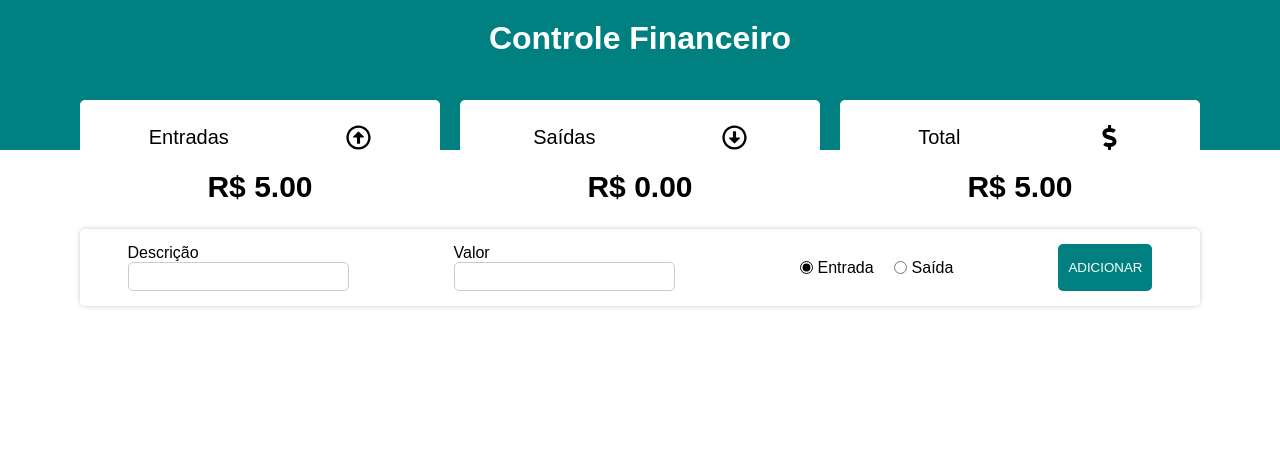
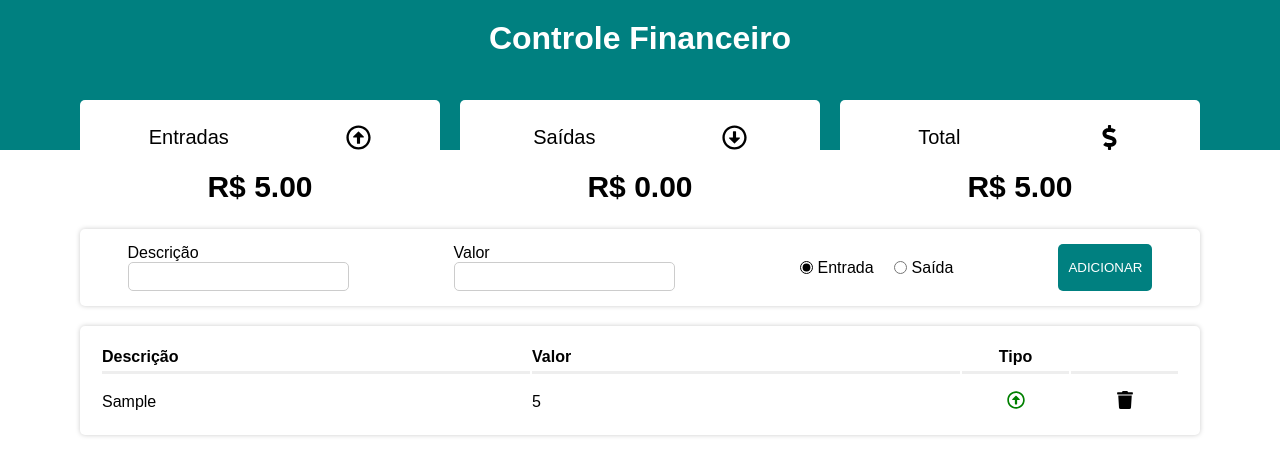
Before and after one commit to nilwandjg/controle-financeiro, a React (Create React App) app: page / in a window 1280 px wide. Both pictures are taken after typing "Sample", "5" into the empty fields and a click on the button "ADICIONAR". Shown: the top 476 px of the page. Built offline with nearby package versions, Linux system fonts and the light colour scheme.

Commit message:
Último commit com diversos ajustes

```diff
--- a/src/App.js
+++ b/src/App.js
@@ -30,7 +30,7 @@ const App = () => {
 
         setIncome(`R$ ${income}`);
         setExpense(`R$ ${expense}`);
-        setTotal(`${Number(income) < Number(expense) ? "-" : ""}R$ ${total}`);
+        setTotal(`${Number(income) < Number(expense) ? "- " : ""}R$ ${total}`);
 
     }, [transactionsList]);
 
@@ -46,7 +46,7 @@ const App = () => {
         <>
             <Header />
             <Resume income={income} expense={expense} total={total} />
-            <Form handleAdd={handleAdd} />
+            <Form handleAdd={handleAdd} transactionsList={transactionsList} setTransactionsList={setTransactionsList} />
             <GlobalStyle />
         </>
     )
--- a/src/components/Form/index.js
+++ b/src/components/Form/index.js
@@ -1,7 +1,8 @@
 import React, { useState } from 'react'
 import * as C from "./styles"
+import Grid from '../Grid';
 
-const Form = ({ handleAdd }) => {
+const Form = ({ handleAdd, transactionsList, setTransactionsList }) => {
     const [desc, setDesc] = useState("");
     const [amount, setAmount] = useState("");
     const [isExpense, setExpense] = useState(false);
@@ -63,8 +64,8 @@ const Form = ({ handleAdd }) => {
                     <C.Label htmlFor="rExpenses">Saída</C.Label>
                 </C.RadioGroup>
                 <C.Button onClick={handleSave}>ADICIONAR</C.Button>
-
             </C.Container>
+            <Grid itens={transactionsList} setItens={setTransactionsList} />
         </>
     )
 }
--- a/src/components/Grid/index.js
+++ b/src/components/Grid/index.js
@@ -3,6 +3,12 @@ import GridItem from "../GridItem"
 import * as C from "./styles"
 
 const Grid = ({ itens, setItens }) => {
+    const onDelete = (ID) => {
+        const newArray = itens.filter((transaction) => transaction.id !== ID)
+        setItens(newArray)
+        localStorage.setItem("Transactions", JSON.stringify(newArray))
+    }
+
     return (
         <C.Table>
             <C.Thead>
@@ -15,7 +21,7 @@ const Grid = ({ itens, setItens }) => {
             </C.Thead>
             <C.Tbody>
                 {itens?.map((item, index) => (
-                    <GridItem key={index} item={item} />
+                    <GridItem key={index} item={item} onDelete={onDelete} />
                 ))}
             </C.Tbody>
         </C.Table>
--- a/src/components/GridItem/index.js
+++ b/src/components/GridItem/index.js
@@ -1,27 +1,27 @@
 import React from 'react'
 import * as C from "./styles"
 import {
-    FaRegArrowCircleUp,
-    FaRegArrowCircleDown,
+    FaRegArrowAltCircleUp,
+    FaRegArrowAltCircleDown,
     FaTrash,
 } from "react-icons/fa"
 
 const GridItem = ({ item, onDelete }) => {
     return (
-       <C.Tr>
+        <C.Tr>
             <C.Td>{item.desc}</C.Td>
             <C.Td>{item.amount}</C.Td>
             <C.Td alignCenter>
                 {item.expense ? (
-                    <FaRegArrowCircleDown color="red" />
+                    <FaRegArrowAltCircleDown color="red" />
                 ) : (
-                    <FaRegArrowCircleUp color="green" />
+                    <FaRegArrowAltCircleUp color="green" />
                 )}
             </C.Td>
             <C.Td alignCenter>
                 <FaTrash onClick={() => onDelete(item.id)} />
             </C.Td>
-       </C.Tr>
+        </C.Tr>
     )
 }
 
--- a/src/components/Header/index.js
+++ b/src/components/Header/index.js
@@ -4,9 +4,9 @@ import * as C from "./styles"
 const Header = () => {
   return (
     <C.Container>
-        <C.Header>
-            <C.Title>Controle Financeiro</C.Title>
-        </C.Header>
+      <C.Header>
+        <C.Title>Controle Financeiro</C.Title>
+      </C.Header>
     </C.Container>
 
   )
```
